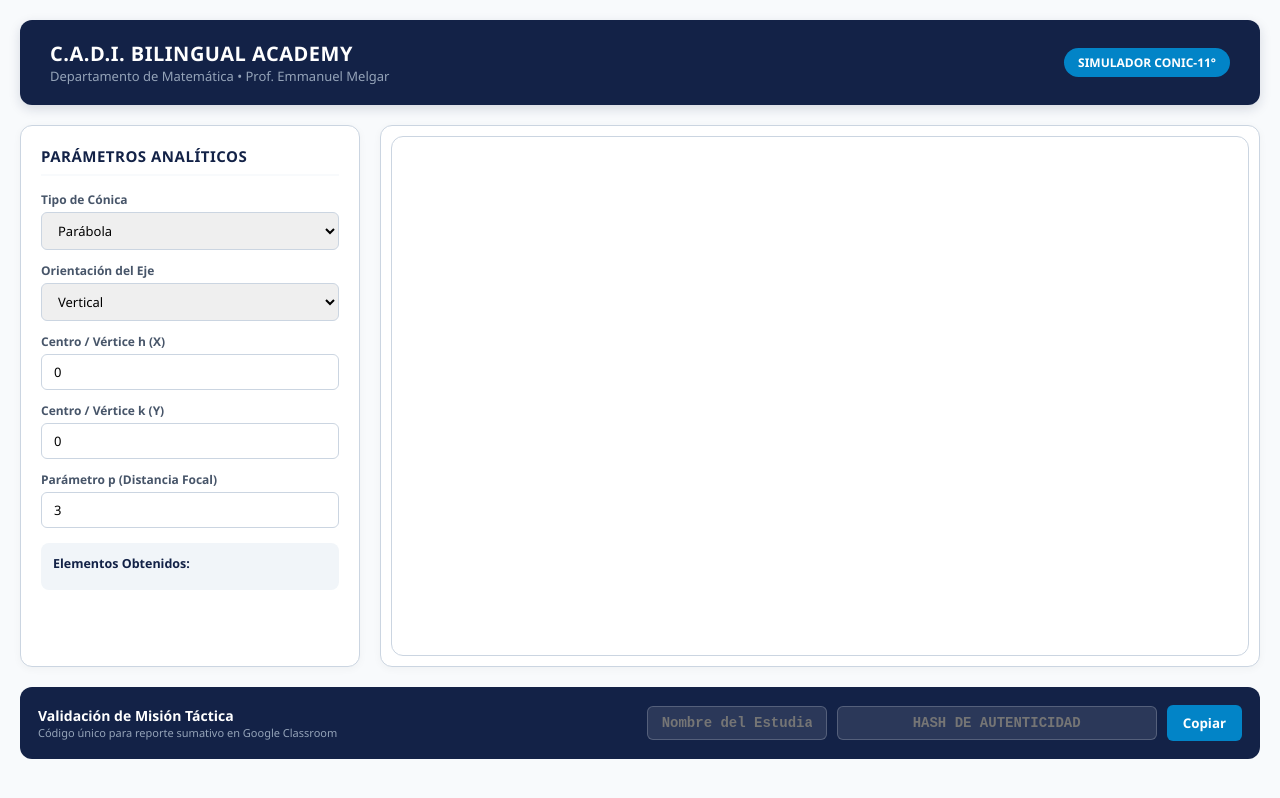
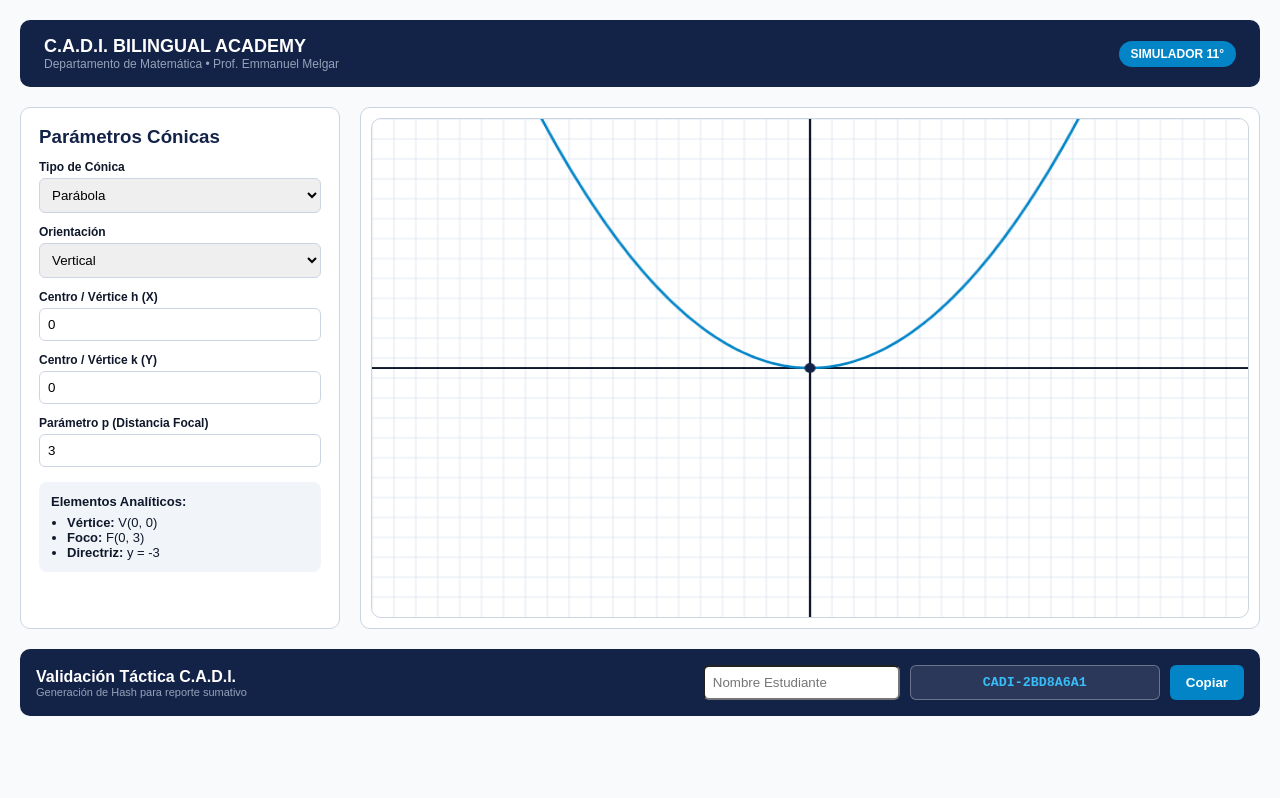
Before and after one commit to Leib1991/adi-simulador-conicas-11, a plain HTML site: page index.html in a window 1280 px wide. Drawn offline with Linux system fonts and the light colour scheme.

Commit message:
index.html

```diff
--- a/index.html
+++ b/index.html
@@ -5,142 +5,111 @@
     <meta name="viewport" content="width=device-width, initial-scale=1.0">
     <title>C.A.D.I. Academy - Simulador de Cónicas 11°</title>
     <style>
-        :root {
-            --primary: #132247;
-            --accent: #0284C7;
-            --bg: #F8FAFC;
-            --card-bg: #FFFFFF;
-            --text: #0F172A;
-            --border: #CBD5E1;
-        }
-
-        * { box-sizing: border-box; margin: 0; padding: 0; font-family: 'Segoe UI', Tahoma, Geneva, Verdana, sans-serif; }
-        body { background-color: var(--bg); color: var(--text); padding: 20px; }
+        * { box-sizing: border-box; margin: 0; padding: 0; font-family: sans-serif; }
+        body { background-color: #F8FAFC; color: #0F172A; padding: 20px; }
 
         header {
-            background-color: var(--primary);
+            background-color: #132247;
             color: white;
-            padding: 20px 30px;
-            border-radius: 12px;
+            padding: 16px 24px;
+            border-radius: 10px;
             display: flex;
             justify-content: space-between;
             align-items: center;
             margin-bottom: 20px;
-            box-shadow: 0 4px 12px rgba(19, 34, 71, 0.15);
         }
-
-        header h1 { font-size: 20px; font-weight: 800; letter-spacing: 0.5px; }
-        header p { font-size: 13px; color: #94A3B8; }
-        .badge { background: var(--accent); padding: 6px 14px; border-radius: 20px; font-size: 12px; font-weight: bold; }
 
         .container {
             display: grid;
-            grid-template-columns: 340px 1fr;
+            grid-template-columns: 320px 1fr;
             gap: 20px;
         }
 
         .panel {
-            background: var(--card-bg);
-            border: 1px solid var(--border);
-            border-radius: 12px;
-            padding: 20px;
-            box-shadow: 0 2px 8px rgba(0,0,0,0.04);
-        }
-
-        .panel h2 {
-            font-size: 15px;
-            color: var(--primary);
-            border-bottom: 2px solid var(--bg);
-            padding-bottom: 8px;
-            margin-bottom: 15px;
-            text-transform: uppercase;
-            letter-spacing: 0.5px;
+            background: #FFFFFF;
+            border: 1px solid #CBD5E1;
+            border-radius: 10px;
+            padding: 18px;
         }
 
         .form-group { margin-bottom: 12px; }
-        .form-group label { display: block; font-size: 12px; font-weight: bold; color: #475569; margin-bottom: 4px; }
+        .form-group label { display: block; font-size: 12px; font-weight: bold; margin-bottom: 4px; }
         .form-group select, .form-group input {
             width: 100%;
-            padding: 8px 12px;
-            border: 1px solid var(--border);
+            padding: 8px;
+            border: 1px solid #CBD5E1;
             border-radius: 6px;
+        }
+
+        .results {
+            background: #F1F5F9;
+            padding: 12px;
+            border-radius: 8px;
+            margin-top: 15px;
             font-size: 13px;
         }
 
-        .results-box {
-            background: #F1F5F9;
-            border-radius: 8px;
-            padding: 12px;
-            margin-top: 15px;
-            font-size: 12.5px;
-        }
-
-        .results-box ul { list-style: none; padding: 0; }
-        .results-box li { margin-bottom: 6px; line-height: 1.4; }
-
         canvas {
             width: 100%;
-            height: 520px;
+            height: 500px;
             background: #FFFFFF;
-            border: 1px solid var(--border);
-            border-radius: 12px;
+            border: 1px solid #CBD5E1;
+            border-radius: 10px;
             display: block;
         }
 
-        .hash-box {
+        .hash-bar {
             grid-column: 1 / -1;
-            background: var(--primary);
+            background: #132247;
             color: white;
-            padding: 18px;
-            border-radius: 12px;
+            padding: 16px;
+            border-radius: 10px;
             display: flex;
             justify-content: space-between;
             align-items: center;
         }
 
-        .hash-box input {
+        .hash-input {
             background: rgba(255,255,255,0.1);
-            border: 1px solid rgba(255,255,255,0.2);
+            border: 1px solid rgba(255,255,255,0.3);
             color: #38BDF8;
             font-family: monospace;
             font-weight: bold;
-            padding: 8px 14px;
+            padding: 8px;
             border-radius: 6px;
-            width: 320px;
+            width: 250px;
             text-align: center;
-            font-size: 14px;
         }
 
         button {
-            background: var(--accent);
+            background: #0284C7;
             color: white;
             border: none;
-            padding: 9px 16px;
+            padding: 8px 16px;
             border-radius: 6px;
             font-weight: bold;
             cursor: pointer;
-            transition: background 0.2s;
         }
-        button:hover { background: #02649B; }
     </style>
 </head>
 <body>
 
     <header>
         <div>
-            <h1>C.A.D.I. BILINGUAL ACADEMY</h1>
-            <p>Departamento de Matemática • Prof. Emmanuel Melgar</p>
+            <h1 style="font-size: 18px;">C.A.D.I. BILINGUAL ACADEMY</h1>
+            <p style="font-size: 12px; color: #94A3B8;">Departamento de Matemática • Prof. Emmanuel Melgar</p>
         </div>
-        <div class="badge">SIMULADOR CONIC-11°</div>
+        <div style="background: #0284C7; padding: 6px 12px; border-radius: 20px; font-size: 12px; font-weight: bold;">
+            SIMULADOR 11°
+        </div>
     </header>
 
     <div class="container">
-        <!-- PANEL DE CONTROL -->
         <div class="panel">
-            <h2>Parámetros Analíticos</h2>
+            <h3 style="margin-bottom: 12px; color: #132247;">Parámetros Cónicas</h3>
 
             <div class="form-group">
-                <label for="conicType">Tipo de Cónica</label>
+                <label>Tipo de Cónica</label>
                 <select id="conicType" onchange="updateInputs()">
                     <option value="parabola">Parábola</option>
                     <option value="elipse">Elipse</option>
@@ -149,7 +118,7 @@
             </div>
 
             <div class="form-group">
-                <label for="orient">Orientación del Eje</label>
+                <label>Orientación</label>
                 <select id="orient" onchange="draw()">
                     <option value="vertical">Vertical</option>
                     <option value="horizontal">Horizontal</option>
@@ -157,45 +126,43 @@
             </div>
 
             <div class="form-group">
-                <label for="hVal">Centro / Vértice h (X)</label>
+                <label>Centro / Vértice h (X)</label>
                 <input type="number" id="hVal" value="0" step="1" oninput="draw()">
             </div>
 
             <div class="form-group">
-                <label for="kVal">Centro / Vértice k (Y)</label>
+                <label>Centro / Vértice k (Y)</label>
                 <input type="number" id="kVal" value="0" step="1" oninput="draw()">
             </div>
 
-            <div id="paramAGroup" class="form-group">
-                <label id="labelA" for="aVal">Parámetro p (Distancia Focal)</label>
+            <div class="form-group">
+                <label id="labelA">Parámetro p (Distancia Focal)</label>
                 <input type="number" id="aVal" value="3" step="0.5" oninput="draw()">
             </div>
 
-            <div id="paramBGroup" class="form-group" style="display:none;">
-                <label for="bVal">Semieje Menor / Conjugado (b)</label>
+            <div class="form-group" id="paramBGroup" style="display:none;">
+                <label>Semieje Menor / Conjugado (b)</label>
                 <input type="number" id="bVal" value="2" step="0.5" oninput="draw()">
             </div>
 
-            <div class="results-box">
-                <strong style="color:var(--primary); display:block; margin-bottom:6px;">Elementos Obtenidos:</strong>
-                <ul id="elementsList"></ul>
+            <div class="results">
+                <strong>Elementos Analíticos:</strong>
+                <ul id="elementsList" style="margin-top: 6px; padding-left: 16px;"></ul>
             </div>
         </div>
 
-        <!-- GRÁFICO CANVAS -->
         <div class="panel" style="padding: 10px;">
-            <canvas id="graphCanvas" width="800" height="520"></canvas>
+            <canvas id="graphCanvas" width="800" height="500"></canvas>
         </div>
 
-        <!-- HASH DE AUTENTICIDAD -->
-        <div class="hash-box">
+        <div class="hash-bar">
             <div>
-                <div style="font-weight: bold; font-size: 14px;">Validación de Misión Táctica</div>
-                <div style="font-size: 11px; color: #94A3B8;">Código único para reporte sumativo en Google Classroom</div>
+                <strong>Validación Táctica C.A.D.I.</strong>
+                <div style="font-size: 11px; color: #94A3B8;">Generación de Hash para reporte sumativo</div>
             </div>
-            <div style="display: flex; gap: 10px; align-items: center;">
-                <input type="text" id="studentName" placeholder="Nombre del Estudiante" style="width: 180px; color: white;" oninput="generateHash()">
-                <input type="text" id="hashOutput" readonly placeholder="HASH DE AUTENTICIDAD">
+            <div style="display: flex; gap: 10px;">
+                <input type="text" id="studentName" placeholder="Nombre Estudiante" style="padding: 8px; border-radius: 6px;" oninput="generateHash()">
+                <input type="text" id="hashOutput" class="hash-input" readonly placeholder="CÓDIGO HASH">
                 <button onclick="copyHash()">Copiar</button>
             </div>
         </div>
@@ -204,7 +171,7 @@
     <script>
         const canvas = document.getElementById('graphCanvas');
         const ctx = canvas.getContext('2d');
-        const scale = 20; // 20px por unidad en el plano Cartesian
+        const scale = 20;
 
         function updateInputs() {
             const type = document.getElementById('conicType').value;
@@ -236,7 +203,6 @@
                 ctx.beginPath(); ctx.moveTo(0, y); ctx.lineTo(canvas.width, y); ctx.stroke();
             }
 
-            // Ejes Cartesiano Principales
             ctx.strokeStyle = '#0F172A';
             ctx.lineWidth = 2;
             ctx.beginPath();
@@ -274,7 +240,6 @@
                     list.innerHTML += `<li><b>Vértice:</b> V(${h}, ${k})</li>`;
                     list.innerHTML += `<li><b>Foco:</b> F(${h}, ${k + p})</li>`;
                     list.innerHTML += `<li><b>Directriz:</b> y = ${k - p}</li>`;
-                    list.innerHTML += `<li><b>Lado Recto:</b> LR = ${Math.abs(4*p)} u</li>`;
                 } else {
                     for (let y = -20; y <= 20; y += 0.1) {
                         let x = Math.pow(y - k, 2) / (4 * p) + h;
@@ -284,32 +249,23 @@
                     list.innerHTML += `<li><b>Vértice:</b> V(${h}, ${k})</li>`;
                     list.innerHTML += `<li><b>Foco:</b> F(${h + p}, ${k})</li>`;
                     list.innerHTML += `<li><b>Directriz:</b> x = ${h - p}</li>`;
-                    list.innerHTML += `<li><b>Lado Recto:</b> LR = ${Math.abs(4*p)} u</li>`;
                 }
                 ctx.stroke();
 
             } else if (type === 'elipse') {
                 ctx.strokeStyle = '#0284C7';
                 ctx.beginPath();
-
                 let rx = orient === 'horizontal' ? a * scale : b * scale;
                 let ry = orient === 'horizontal' ? b * scale : a * scale;
-
                 ctx.ellipse(toCanvasX(h), toCanvasY(k), rx, ry, 0, 0, 2 * Math.PI);
                 ctx.stroke();
 
                 let c = Math.sqrt(Math.max(0, a*a - b*b));
-                let e = (c / a).toFixed(3);
-
                 list.innerHTML += `<li><b>Centro:</b> C(${h}, ${k})</li>`;
-                list.innerHTML += `<li><b>Semiejes:</b> a = ${a}, b = ${b}</li>`;
-                list.innerHTML += `<li><b>Distancia Focal (c):</b> ${c.toFixed(2)}</li>`;
-                list.innerHTML += `<li><b>Excentricidad (e):</b> ${e}</li>`;
+                list.innerHTML += `<li><b>Distancia Focal:</b> c = ${c.toFixed(2)}</li>`;
 
             } else if (type === 'hiperbola') {
                 ctx.strokeStyle = '#EA580C';
-                let c = Math.sqrt(a*a + b*b);
-
                 ctx.beginPath();
                 if (orient === 'horizontal') {
                     for (let t = -2; t <= 2; t += 0.05) {
@@ -324,4 +280,43 @@
                         let x2 = h - a * Math.cosh(t);
                         let y2 = k + b * Math.sinh(t);
                         if (t === -2) ctx.moveTo(toCanvasX(x2), toCanvasY(y2));
-                        else ctx.lineTo(toCanvasX(x2), toCanvasY(
+                        else ctx.lineTo(toCanvasX(x2), toCanvasY(y2));
+                    }
+                    ctx.stroke();
+                }
+                list.innerHTML += `<li><b>Centro:</b> C(${h}, ${k})</li>`;
+            }
+
+            ctx.fillStyle = '#132247';
+            ctx.beginPath();
+            ctx.arc(toCanvasX(h), toCanvasY(k), 5, 0, 2 * Math.PI);
+            ctx.fill();
+
+            generateHash();
+        }
+
+        function generateHash() {
+            const name = document.getElementById('studentName').value || 'ALUMNO';
+            const type = document.getElementById('conicType').value;
+            const h = document.getElementById('hVal').value;
+            const k = document.getElementById('kVal').value;
+
+            const rawStr = `${name}-${type}-H${h}K${k}-CADI11`;
+            let hash = 0;
+            for (let i = 0; i < rawStr.length; i++) {
+                hash = (hash << 5) - hash + rawStr.charCodeAt(i);
+                hash |= 0;
+            }
+            document.getElementById('hashOutput').value = 'CADI-' + Math.abs(hash).toString(16).toUpperCase();
+        }
+
+        function copyHash() {
+            const hashField = document.getElementById('hashOutput');
+            navigator.clipboard.writeText(hashField.value);
+            alert('¡Código Hash copiado!');
+        }
+
+        updateInputs();
+    </script>
+</body>
+</html>
```
